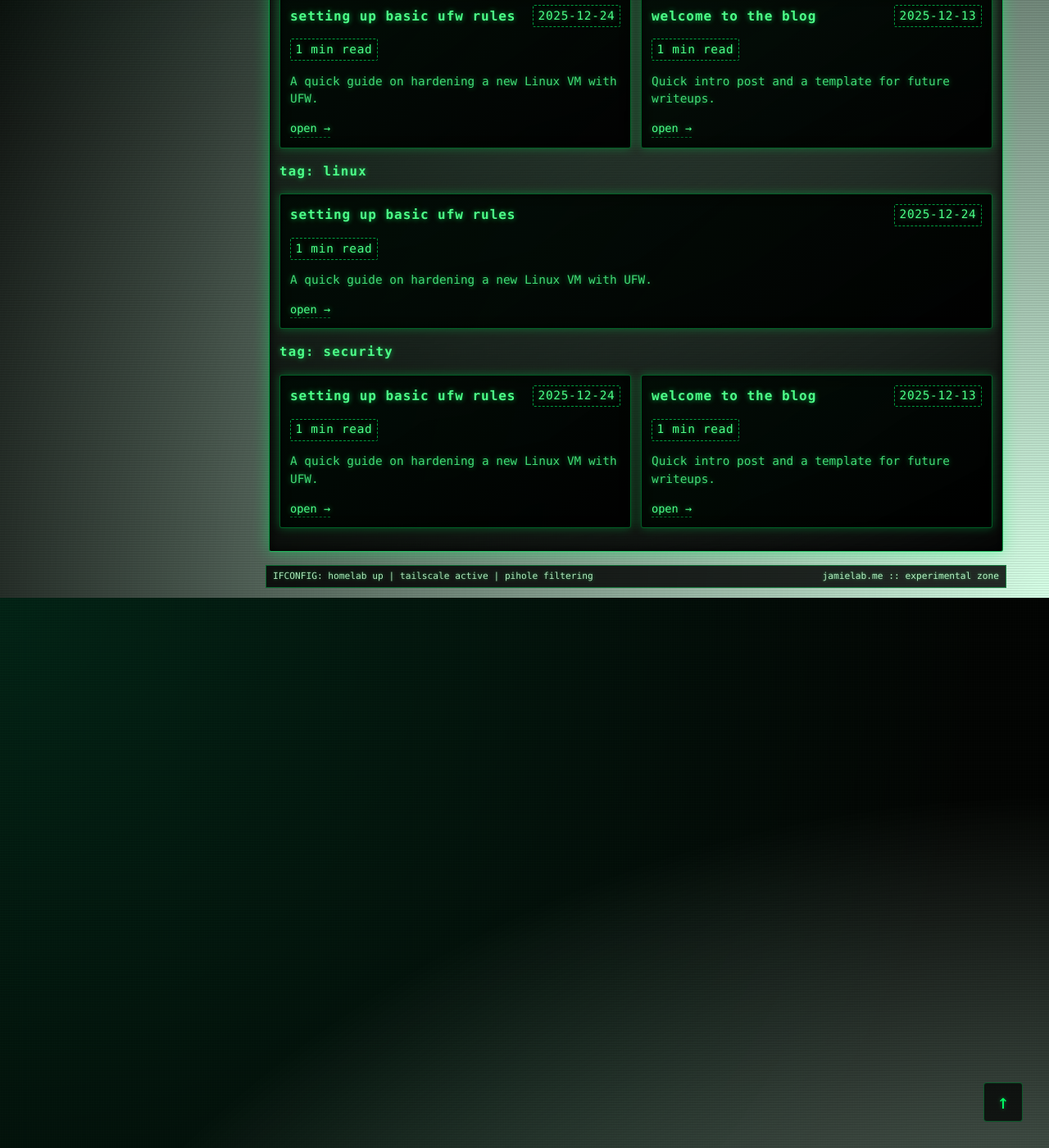
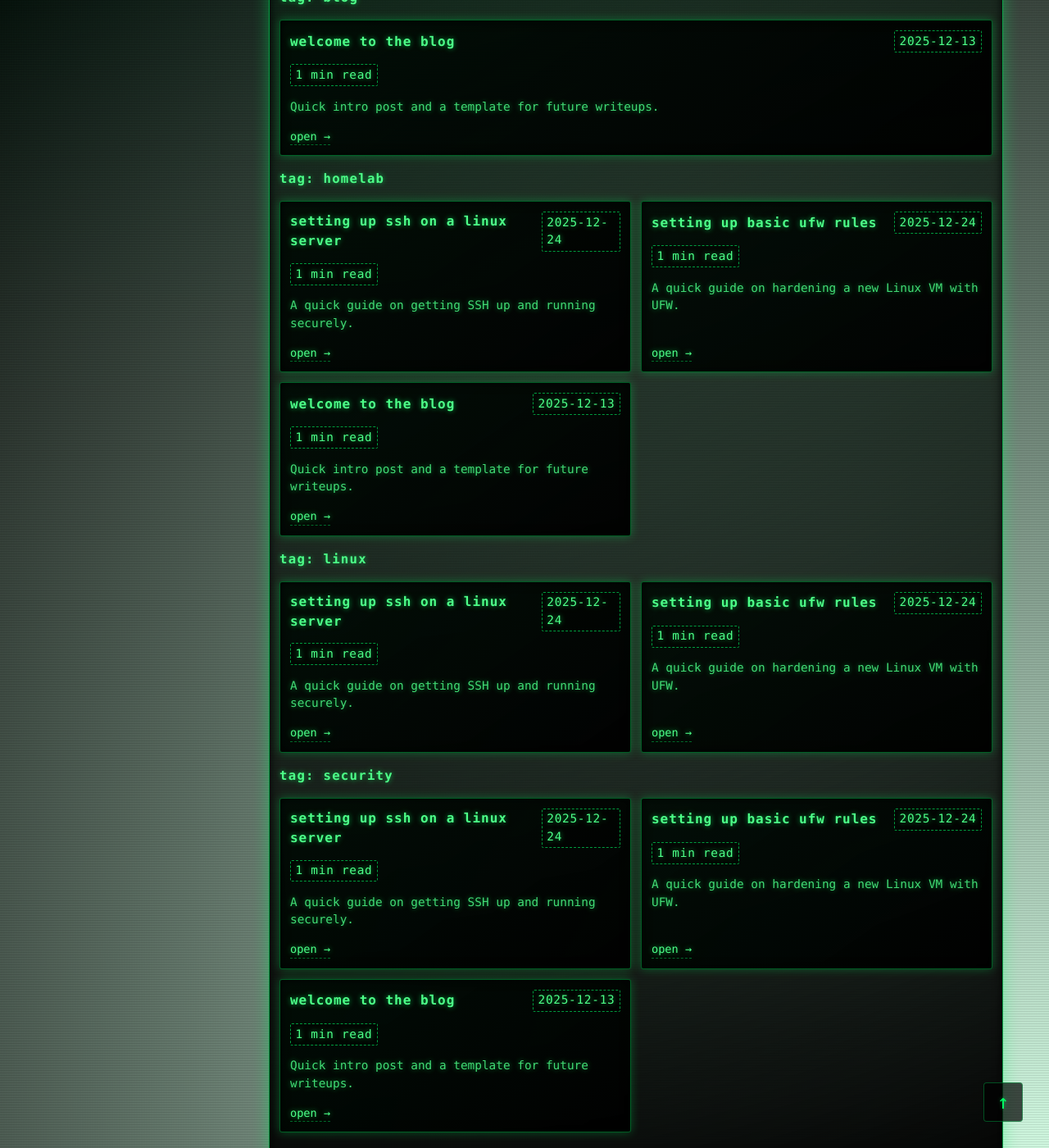
Before and after one commit to jimjamscott22/jimjamscott22.github.io, a Jekyll site: the page built from blog.md, in a window 1280 px wide and 1400 px high, scrolled down 1043 px. Shown: the whole window at 82% size. Built offline with Jekyll 4.4.1, drawn with Linux system fonts in a browser that asks for light colours; some of the changed text lies outside the part shown.

Commit message:
added some images and positioning improvements

````diff
--- /dev/null
+++ b/_posts/2025-12-24-setting-up-ssh.md
@@ -0,0 +1,70 @@
+---
+title: "Setting up SSH on a Linux Server"
+date: 2025-12-24 01:45:00 -0500
+tags: [homelab, security, linux]
+description: "A quick guide on getting SSH up and running securely."
+---
+
+When getting a new Linux server or VM ready for remote access, setting up SSH (Secure Shell) is one of the first tasks. Here’s a quick guide to get you started securely.
+
+## The first steps
+
+1. **Install OpenSSH Server** (if not already installed):
+
+```bash
+# 1. Install OpenSSH Server
+sudo apt update
+sudo apt install openssh-server
+```
+
+# 2. Configure SSH
+Edit the SSH configuration file to enhance security:
+
+```bash
+# 2. Edit SSH configuration
+sudo nano /etc/ssh/sshd_config
+```
+Make the following changes:
+- Change the default port (optional but recommended):
+  ```Port 2222
+  ```
+- Disable root login:
+  ```PermitRootLogin no
+  ```
+- Allow only specific users (optional):
+  ```AllowUsers your_username
+  ```
+- Save and exit the file.
+- Restart the SSH service to apply changes:
+```bash
+sudo systemctl restart sshd
+```
+## Enable UFW Firewall
+To secure your SSH server, it's a good idea to set up a firewall using UFW (Uncomplicated Firewall).
+
+```bash
+# 1. Default deny incoming, allow outgoing
+sudo ufw default deny incoming
+sudo ufw default allow outgoing
+# 2. Allow SSH on the new port
+sudo ufw allow 2222/tcp
+# 3. Enable it
+sudo ufw enable
+```
+## Check status
+
+```bash
+sudo ufw status numbered
+```
+Quick, easy, and essential for a secure lab environment.
+
+<div style="display:grid; grid-template-columns: repeat(2, minmax(0,1fr)); gap: 12px; align-items:center;">
+  <figure style="margin:0;">
+    <img src="{{ "/img/sshdiagram.png" | relative_url }}" alt="SSH diagram" style="width:100%; height:auto;" />
+    <figcaption style="opacity:.8; font-size:.9em; margin-top:.3rem;">SSH overview</figcaption>
+  </figure>
+  <figure style="margin:0;">
+    <img src="{{ "/img/Find-Failed-SSH-Logins.png" | relative_url }}" alt="Failed SSH logins" style="width:100%; height:auto;" />
+    <figcaption style="opacity:.8; font-size:.9em; margin-top:.3rem;">Finding failed logins</figcaption>
+  </figure>
+</div>
````
Also changed, not shown: homelab.md (+1 -1 lines), img/Find-Failed-SSH-Logins.png (added), img/Linux-Server-Security.webp (added), img/port-scanning.jpg (added), img/sshdiagram.png (added).
